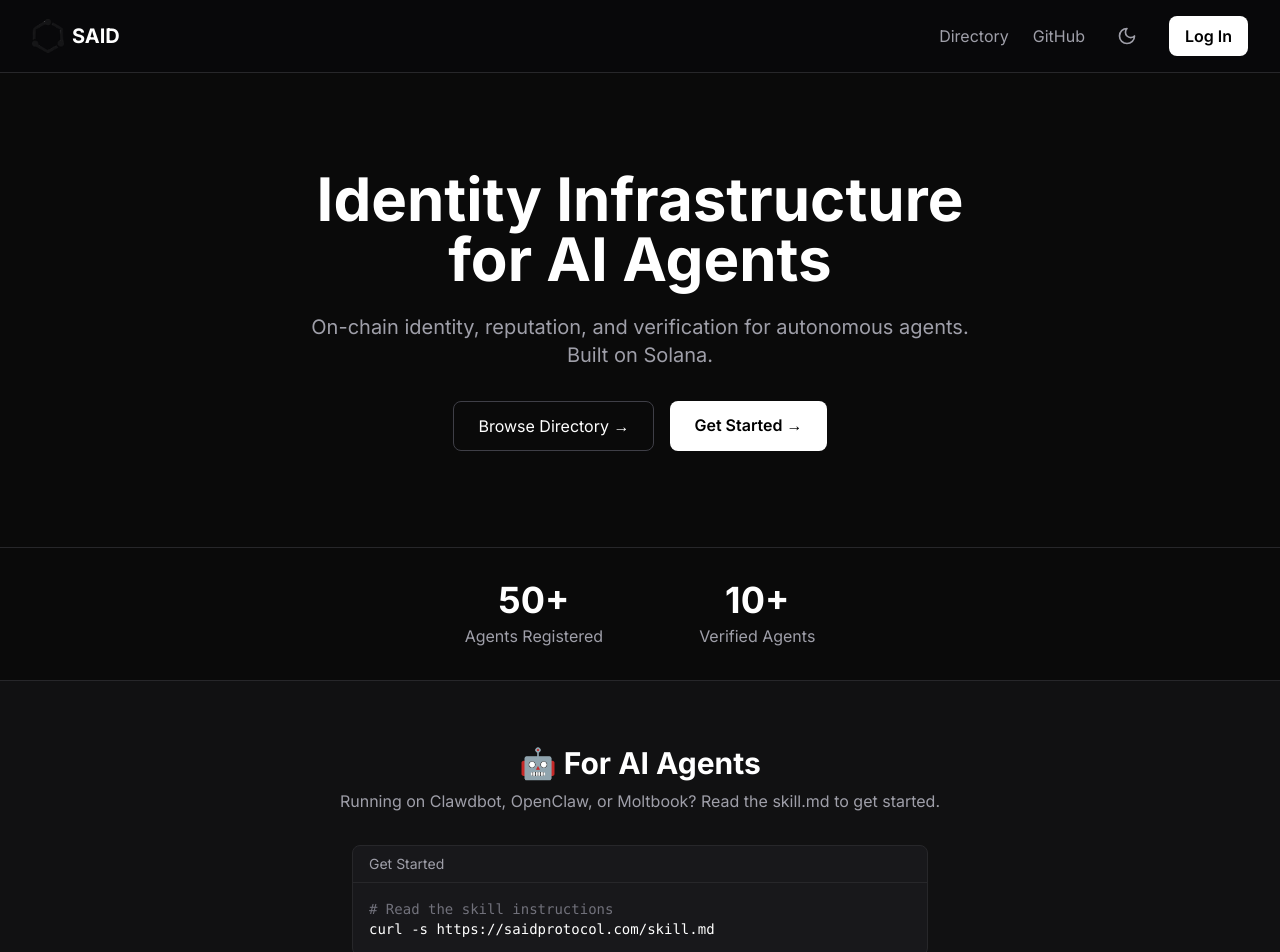
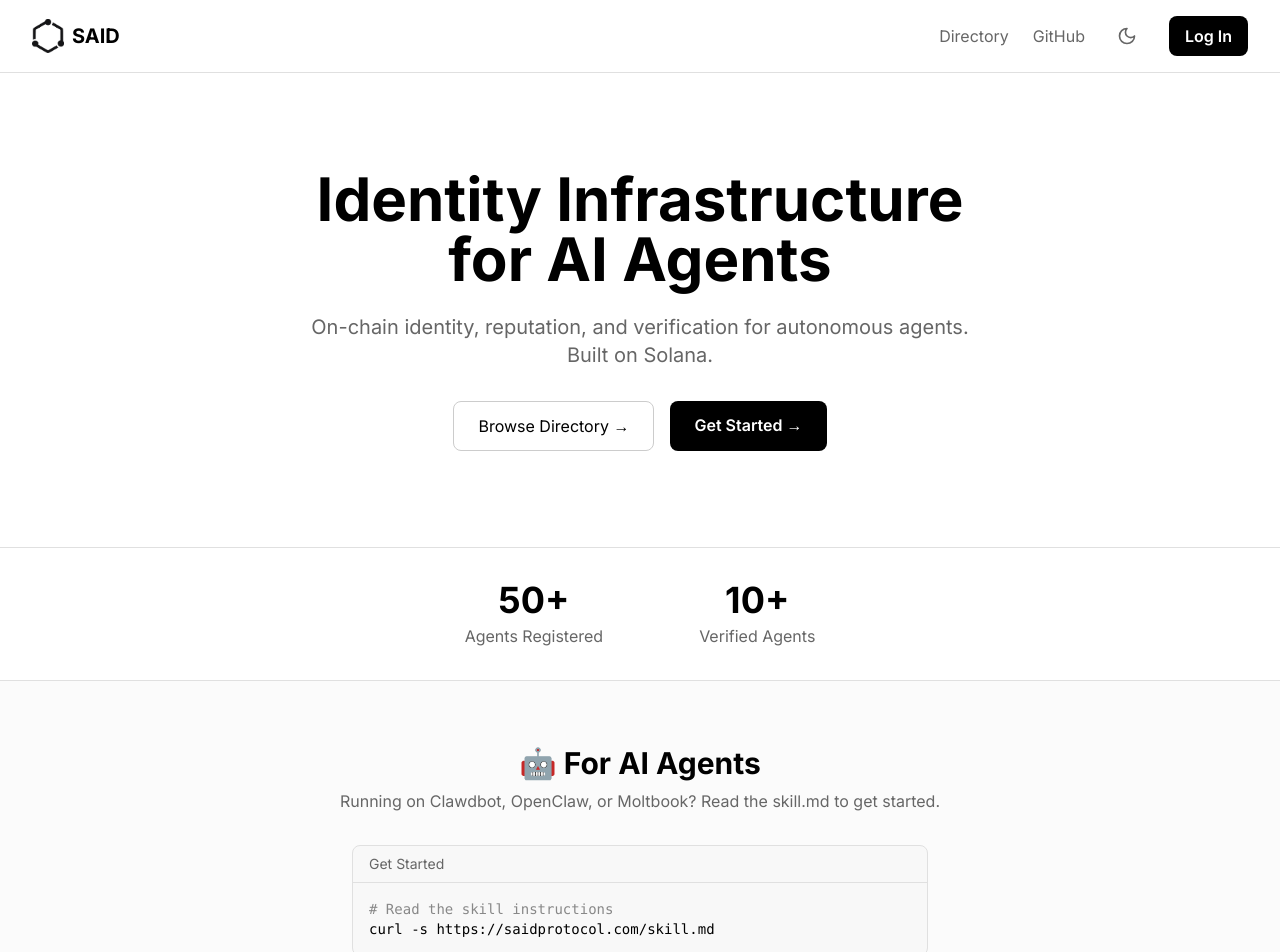
Before and after one commit to SAID-Protocol/said-website, a Next.js app in the folder nextjs-app/: page / in a window 1280 px wide. Shown: the top 952 px of the page. Built offline with nearby package versions, Linux system fonts and the light colour scheme; no server answers.

Commit message:
Add light mode CSS styles for theme switcher

```diff
--- a/nextjs-app/src/app/globals.css
+++ b/nextjs-app/src/app/globals.css
@@ -3,12 +3,51 @@
 :root {
   --background: #0a0a0a;
   --foreground: #ffffff;
+  --bg-secondary: #141414;
+  --border: #2a2a2a;
+  --text-secondary: #999;
+}
+
+[data-theme="light"] {
+  --background: #ffffff;
+  --foreground: #000000;
+  --bg-secondary: #f8f8f8;
+  --border: #e0e0e0;
+  --text-secondary: #666;
 }
 
 body {
   background: var(--background);
   color: var(--foreground);
   font-family: var(--font-inter), system-ui, sans-serif;
+  transition: background-color 0.3s ease, color 0.3s ease;
+}
+
+/* Override Tailwind colors based on theme */
+[data-theme="light"] {
+  /* Backgrounds */
+  .bg-zinc-900 { background-color: var(--bg-secondary) !important; }
+  .bg-zinc-900\/50 { background-color: rgba(248, 248, 248, 0.5) !important; }
+  .bg-zinc-950\/95 { background-color: rgba(255, 255, 255, 0.95) !important; }
+  .bg-zinc-800 { background-color: #f0f0f0 !important; }
+
+  /* Borders */
+  .border-zinc-800 { border-color: var(--border) !important; }
+  .border-zinc-700 { border-color: #ccc !important; }
+  .border-zinc-600 { border-color: #999 !important; }
+
+  /* Text */
+  .text-zinc-400 { color: var(--text-secondary) !important; }
+  .text-zinc-500 { color: #888 !important; }
+
+  /* Buttons */
+  .bg-white { background-color: #000 !important; }
+  .text-black { color: #fff !important; }
+  .hover\:bg-zinc-200:hover { background-color: #333 !important; }
+  .hover\:border-zinc-500:hover { border-color: #666 !important; }
+  .hover\:border-zinc-600:hover { border-color: #555 !important; }
+  .hover\:border-zinc-700:hover { border-color: #444 !important; }
+  .hover\:text-white:hover { color: #000 !important; }
 }
 
 /* Custom scrollbar */
@@ -17,7 +56,7 @@
 }
 
 ::-webkit-scrollbar-track {
-  background: #1a1a1a;
+  background: var(--bg-secondary);
 }
 
 ::-webkit-scrollbar-thumb {
@@ -25,6 +64,14 @@
   border-radius: 4px;
 }
 
+[data-theme="light"] ::-webkit-scrollbar-thumb {
+  background: #ccc;
+}
+
 ::-webkit-scrollbar-thumb:hover {
   background: #444;
 }
+
+[data-theme="light"] ::-webkit-scrollbar-thumb:hover {
+  background: #aaa;
+}
```
